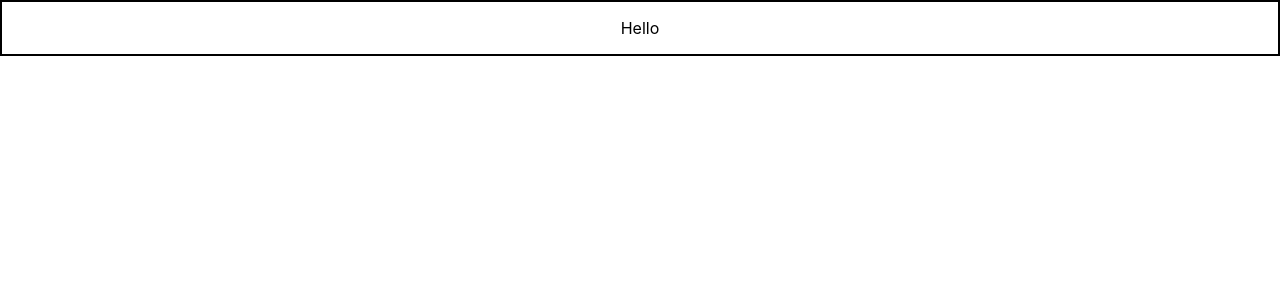
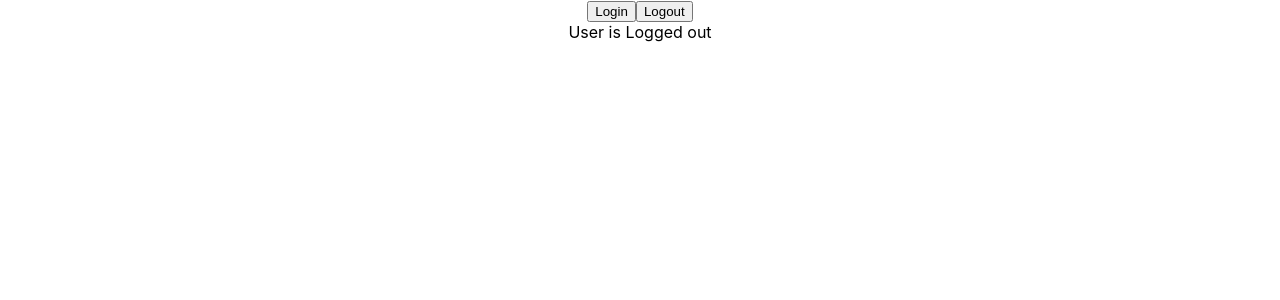
Before and after one commit to kluivstar/ReactTypescript, a React (Create React App) app: page / in a window 1280 px wide. Shown: the top 300 px of the page. Built offline with nearby package versions, Linux system fonts and the light colour scheme.

Commit message:
UseState with types

```diff
--- a/src/App.tsx
+++ b/src/App.tsx
@@ -9,7 +9,7 @@
 import { Clark } from './components/Clark';
 import { Button } from './components/Button';
 import { Input } from './components/Input';
-import { Container } from './components/Container';
+import { LoggedIn } from './components/state/LoggedIn';
 
 
 function App() {
@@ -53,8 +53,10 @@
         }}
       />
       <Input value='' handleChange={(event) => console.log(event)}/>
+
+      <Container styles={{border: '2px solid black', padding: '1rem'}}/>
       */}
-      <Container styles={{border: '2px solid black', padding: '1rem'}}/>
+      <LoggedIn/>
     </div>
   );
 }
--- /dev/null
+++ b/src/components/state/LoggedIn.tsx
@@ -0,0 +1,20 @@
+import React, { useState } from 'react'
+
+export const LoggedIn = () => {
+  const [isLoggedIn, SetIsLoggedIn] = useState(false)
+
+  const handleLogin = () => {
+    SetIsLoggedIn(true)
+  }
+
+  const handleLogout = () => {
+    SetIsLoggedIn(false)
+  }
+  return (
+    <div>
+      <button onClick={handleLogin}>Login</button>
+      <button onClick={handleLogout}>Logout</button>
+      <div>User is {isLoggedIn ? "Logged in" : "Logged out"}</div>
+    </div>
+  )
+}
```
Also changed, not shown: src/components/state/User.tsx (added, +25 -0 lines).
